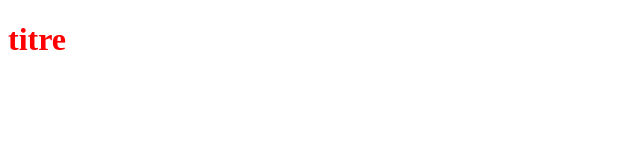
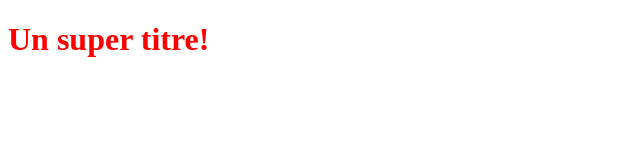
Before and after one commit to CharonTom/CoursGitHub, a plain HTML site: page index.html in a window 1280 px wide. Shown: the whole page, without its empty margins (0-640 px from the left). Drawn offline with Linux system fonts and the light colour scheme.

Commit message:
Modif du titre

```diff
--- a/index.html
+++ b/index.html
@@ -8,6 +8,6 @@
     <link rel="stylesheet" href="style.css">
 </head>
 <body>
-    <h1>titre</h1>
+    <h1>Un super titre!</h1>
 </body>
 </html>
```
